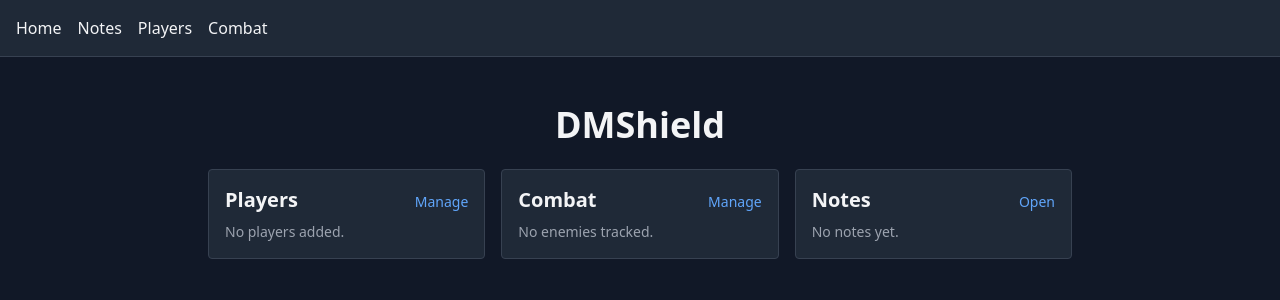
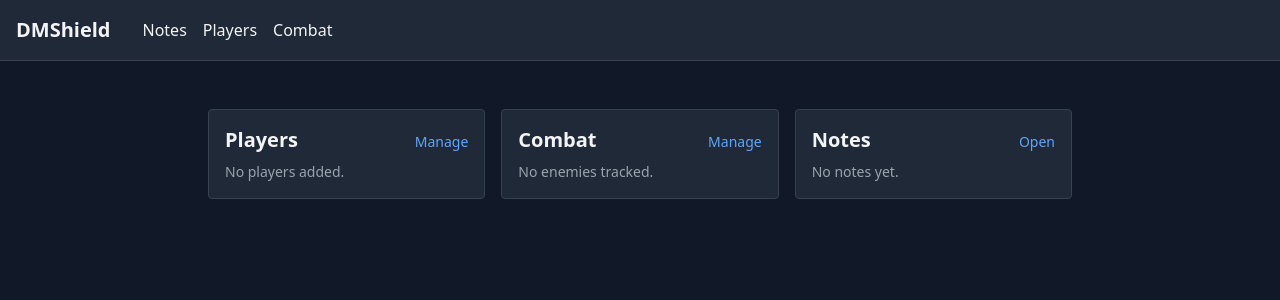
Before and after one commit to KodaCaleb/dmshield, a Next.js app: page / in a window 1280 px wide. Shown: the top 300 px of the page. Built offline with nearby package versions, Linux system fonts and the light colour scheme.

Commit message:
Move site header to nav bar

```diff
--- a/src/app/layout.tsx
+++ b/src/app/layout.tsx
@@ -21,8 +21,8 @@ export default function RootLayout({
         <PlayersProvider>
           <EnemiesProvider>
             <NotesProvider>
-              <nav className="bg-gray-800 text-gray-100 p-4 flex gap-4 border-b border-gray-700">
-                <Link href="/">Home</Link>
+              <nav className="bg-gray-800 text-gray-100 p-4 flex items-center gap-4 border-b border-gray-700">
+                <Link href="/" className="text-xl font-bold mr-4">DMShield</Link>
                 <Link href="/notes">Notes</Link>
                 <Link href="/players">Players</Link>
                 <Link href="/combat">Combat</Link>
--- a/src/app/page.tsx
+++ b/src/app/page.tsx
@@ -12,7 +12,6 @@ export default function Home() {
 
   return (
     <div className="py-8">
-      <h1 className="text-4xl font-bold mb-6 text-center">DMShield</h1>
       <div className="grid md:grid-cols-3 gap-4">
         <div className="bg-gray-800 p-4 rounded border border-gray-700">
           <div className="flex items-baseline justify-between mb-2">
```
